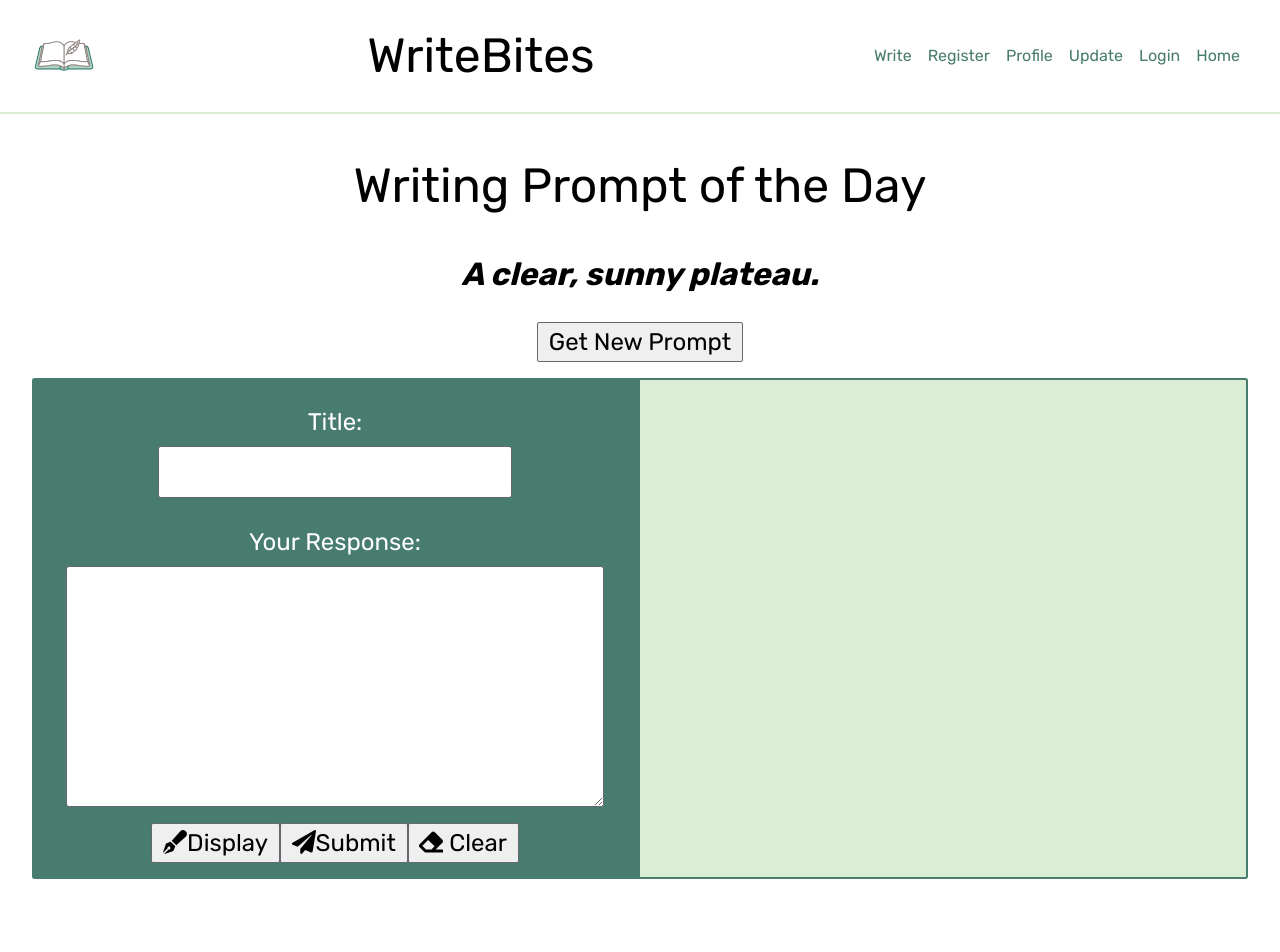
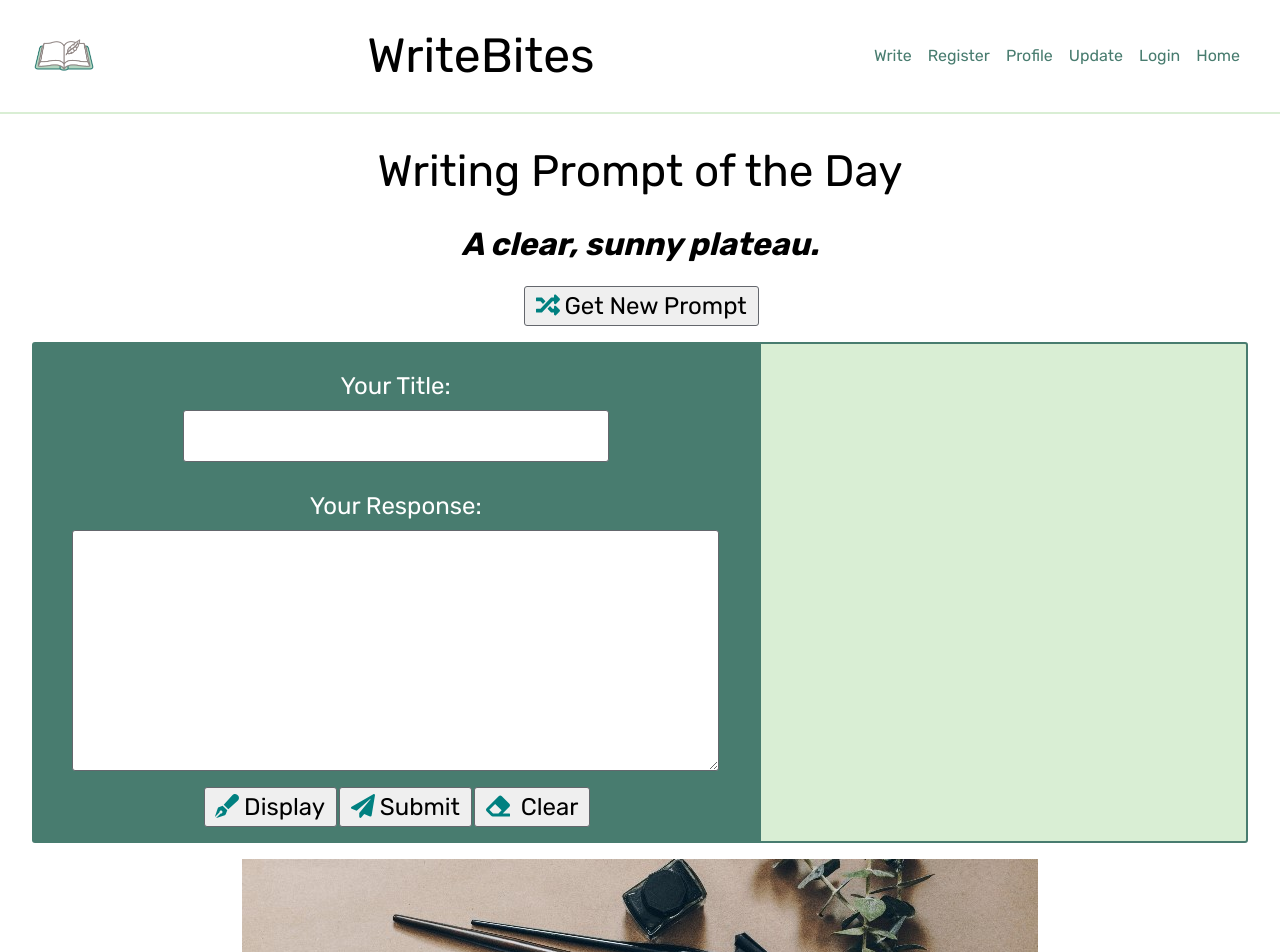
Before and after one commit to writebites/frontend-bites, a React (Create React App) app: page /prompt in a window 1280 px wide. Shown: the top 952 px of the page. Before the commit the page ends 895 px from the top, so only its background shows below. Built offline with nearby package versions, Linux system fonts and the light colour scheme; sample sign-in values are in the browser's storage.

Commit message:
Styles: Adds more styling to writing prompt page

```diff
--- a/src/components/WritingPromptPage.js
+++ b/src/components/WritingPromptPage.js
@@ -5,8 +5,10 @@ import {
   faFont,
   faEraser,
   faPaperPlane,
+  faRandom,
 } from '@fortawesome/free-solid-svg-icons';
 import prompts from '../data/prompts';
+import blankPage from '../images/blankPageCropped.jpg';
 
 export default function WritingPromptPage(props) {
   //const [prompt, setPrompt] = useState('What did you eat for breakfast?');
@@ -62,12 +64,15 @@ export default function WritingPromptPage(props) {
     <div className="writing-prompt-page">
       <h1>Writing Prompt of the Day</h1>
       <h2>{submission.prompt}</h2>
-      <button onClick={changePrompt}>Get New Prompt</button>
+      <button onClick={changePrompt}>
+        <FontAwesomeIcon icon={faRandom} className="fa-icon" />
+        Get New Prompt
+      </button>
       <div className="writing-area">
         <div className="left-side">
           <form onSubmit={handleSubmit}>
             <div className="input-group">
-              <label htmlFor="title">Title:</label>
+              <label htmlFor="title">Your Title:</label>
               <input
                 name="title"
                 id="title"
@@ -89,27 +94,28 @@ export default function WritingPromptPage(props) {
                 rows="10"
               />
             </div>
+
             <div>
               <button onClick={toggleDisplay}>
                 {displayCursive ? (
                   <>
-                    <FontAwesomeIcon icon={faFont} />
+                    <FontAwesomeIcon icon={faFont} className="fa-icon" />
                     Display
                   </>
                 ) : (
                   <>
-                    <FontAwesomeIcon icon={faPenFancy} />
+                    <FontAwesomeIcon icon={faPenFancy} className="fa-icon" />
                     Display
                   </>
                 )}
               </button>
               <button type="submit">
-                <FontAwesomeIcon icon={faPaperPlane} />
+                <FontAwesomeIcon icon={faPaperPlane} className="fa-icon" />
                 Submit
               </button>
               <button onClick={handleClear}>
                 {' '}
-                <FontAwesomeIcon icon={faEraser} /> Clear
+                <FontAwesomeIcon icon={faEraser} className="fa-icon" /> Clear
               </button>
             </div>
           </form>
@@ -123,6 +129,9 @@ export default function WritingPromptPage(props) {
           </p>
         </div>
       </div>
+      <div className="image-container">
+        <img src={blankPage} alt="blank page with pens and plants" />
+      </div>
     </div>
   );
 }
--- a/src/stylesheets/writing-prompt-page.scss
+++ b/src/stylesheets/writing-prompt-page.scss
@@ -7,7 +7,10 @@
   h2,
   h3,
   p {
-    margin: 1em;
+    margin: 0.8em;
+  }
+  h1 {
+    font-size: 2.75em;
   }
   h2 {
     font-style: italic;
@@ -25,6 +28,12 @@
   }
   button {
     font-size: 1.5em;
+    margin-left: 0.1em;
+    border-radius: 3px;
+  }
+  .fa-icon {
+    padding-right: 0.2em;
+    color: teal;
   }
   .handwriting {
     font-family: 'Dancing Script', cursive;
@@ -34,12 +43,11 @@
   }
   .writing-area {
     width: 95vw;
-    background: $light-mint;
 
     display: flex;
     margin: 1em auto;
     .left-side {
-      width: 50vw;
+      width: 60vw;
 
       form {
         background: $dark-green;
@@ -55,6 +63,7 @@
           input {
             line-height: 2em;
             border-radius: 3px;
+            text-align: center;
           }
           label {
             color: white;
@@ -65,9 +74,10 @@
       }
     }
     .right-side {
-      width: 50vw;
+      width: 40vw;
       border-radius: 0 3px 3px 0;
       border: 2px solid $dark-green;
+      background: $light-mint;
     }
   }
 }
```
Also changed, not shown: src/images/blankPageCropped.jpg (added).
